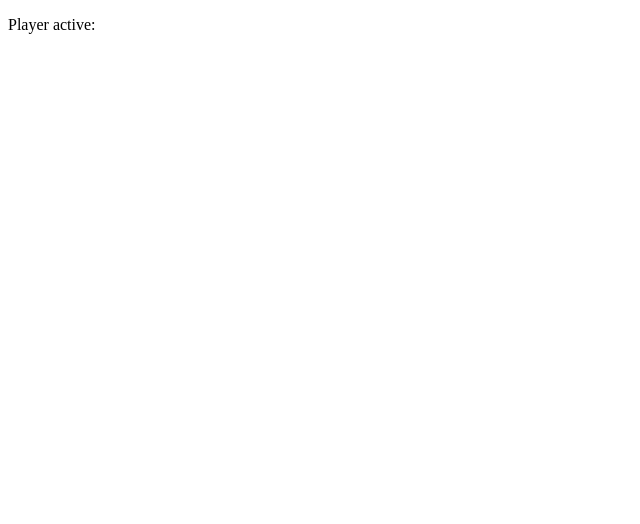
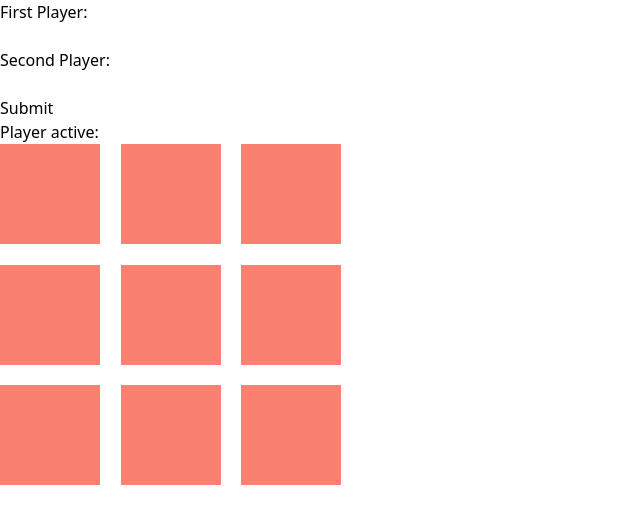
Before and after one commit to hayssac/odinproject, a plain HTML site: page js-projects/tic-tac-toe/index.html in a window 1280 px wide. Shown: the whole page, without its empty margins (0-640 px from the left). Drawn offline with nearby package versions, Linux system fonts and the light colour scheme.

Commit message:
Starting UI and experimenting with Tailwind

```diff
--- a/js-projects/tic-tac-toe/index.html
+++ b/js-projects/tic-tac-toe/index.html
@@ -3,15 +3,32 @@
 <head>
     <meta charset="UTF-8">
     <meta name="viewport" content="width=device-width, initial-scale=1.0">
+    <link rel="stylesheet" href="style.css">
+    <script src="https://cdn.jsdelivr.net/npm/@tailwindcss/browser@4"></script>
     <title>Tic Tac Toe</title>
 </head>
 <body>
     <div class="game">
+        <form>
+            <label for="firstplayer">First Player:</label><br>
+            <input type="text" id="firstPlayer" name="firstPlayer"><br>
+            <label for="secondplayer">Second Player:</label><br>
+            <input type="text" id="secondPlayer" name="secondPlayer"><br>
+            <input type="submit" value="Submit" id="submitPlayers">
+        </form>
         <div class="player">
             <p>Player active: <div id="playerName"></div></p>
         </div>
-        <div class="tic-tac-toe">
-
+        <div class="tic-tac-toe grid grid-cols-3 grid-rows-3 gap-3">
+            <div data-position="0" class="tic-tac-toe_position"></div>
+            <div data-position="1" class="tic-tac-toe_position"></div>
+            <div data-position="2" class="tic-tac-toe_position"></div>
+            <div data-position="3" class="tic-tac-toe_position"></div>
+            <div data-position="4" class="tic-tac-toe_position"></div>
+            <div data-position="5" class="tic-tac-toe_position"></div>
+            <div data-position="6" class="tic-tac-toe_position"></div>
+            <div data-position="7" class="tic-tac-toe_position"></div>
+            <div data-position="8" class="tic-tac-toe_position"></div>
         </div>
     </div>
 
--- a/js-projects/tic-tac-toe/style.css
+++ b/js-projects/tic-tac-toe/style.css
@@ -0,0 +1,9 @@
+.tic-tac-toe {
+    width: 350px;
+    height: 350px;
+}
+.tic-tac-toe_position {
+    background-color: salmon;
+    width: 100px;
+    height: 100px;
+}
```
